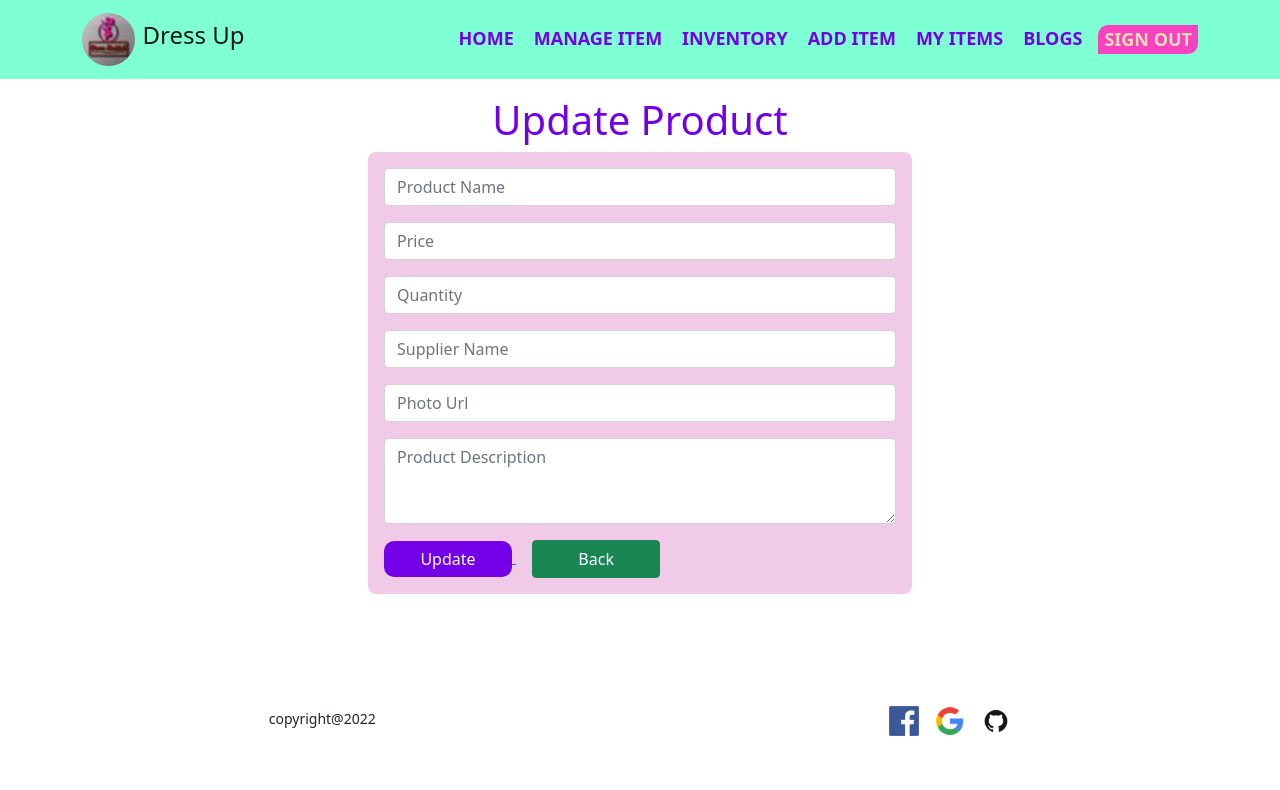
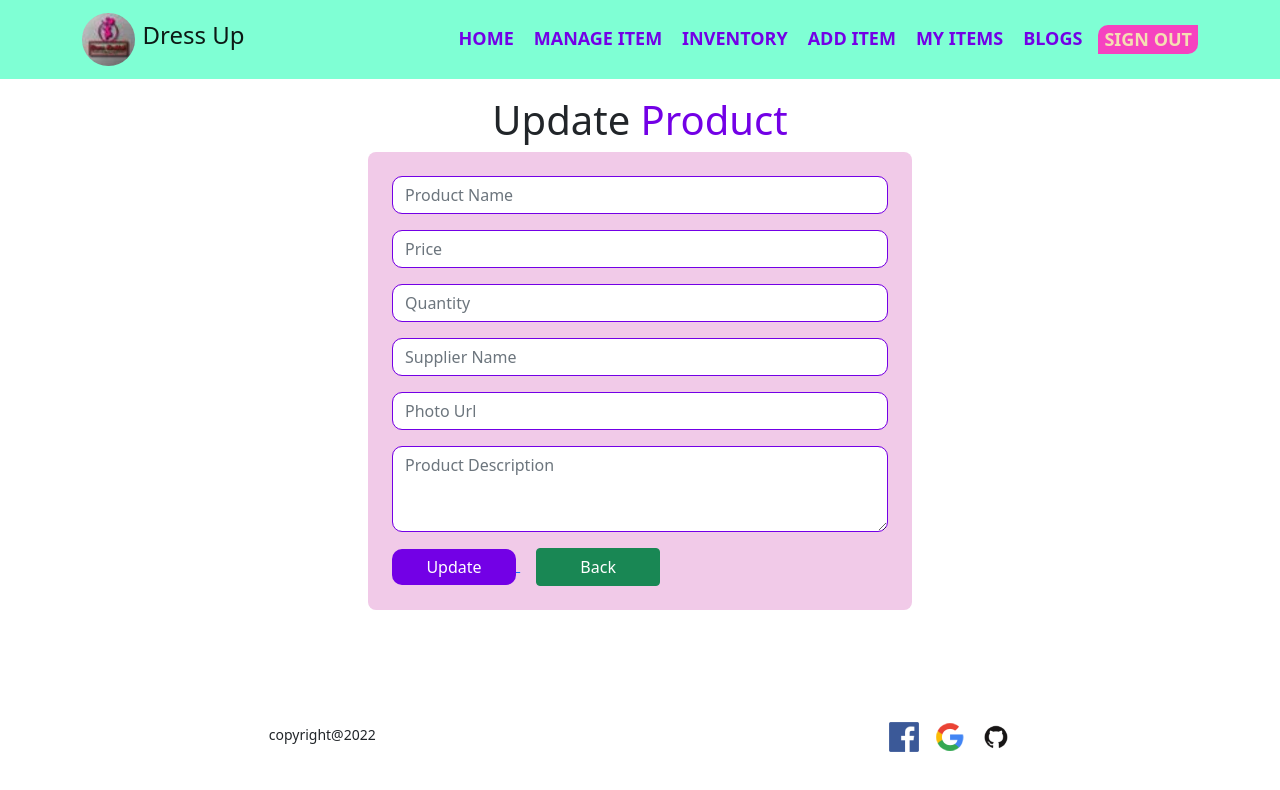
Before and after one commit to afruzaakter/warehouse-management-client-side, a React (Create React App) app: page /update/1 in a window 1280 px wide. Shown: the top 790 px of the page. Built offline with nearby package versions, Linux system fonts and the light colour scheme; no server answers; sample sign-in values are in the browser's storage.

Commit message:
update readme file

```diff
--- a/src/Components/InventoryItems/InventoryItems.js
+++ b/src/Components/InventoryItems/InventoryItems.js
@@ -8,6 +8,13 @@ const InventoryItems = () => {
   // console.log(products);
   const { id } = useParams();
 
+  const handleDeliver = e =>{
+    e.preventDefault();
+
+  }
+
+
+//product add
   useEffect(() => {
     const url = `http://localhost:5000/service/${id}`
     // console.log(url);
--- a/src/Components/Update/Update.js
+++ b/src/Components/Update/Update.js
@@ -76,26 +76,26 @@ const Update = () => {
 }
   return (
     <div className='m-5 p-5'>
-      <h1 className='text-center text-style' >Update Product</h1>
-      <Form onSubmit={handleUpdate} className="mx-auto w-50 login-form p-3">
+      <h1 className='text-center ' >Update <span className='text-style'>Product</span> </h1>
+      <Form onSubmit={handleUpdate} className="mx-auto w-50 login-form  p-4">
         <Form.Group className="mb-3" controlId="exampleForm.ControlInput1">
-          <Form.Control type="text" name="name" placeholder="Product Name"  />
+          <Form.Control className='addinputField' type="text" name="name" placeholder="Product Name"  />
         </Form.Group>
         <Form.Group className="mb-3" controlId="exampleForm.ControlInput1">
-          <Form.Control type="text" name="price" placeholder="Price" />
+          <Form.Control className='addinputField' type="text" name="price" placeholder="Price" />
         </Form.Group>
         <Form.Group className="mb-3" controlId="exampleForm.ControlInput1">
-          <Form.Control type="text" name="quantity" placeholder="Quantity"  />
+          <Form.Control className='addinputField' type="text" name="quantity" placeholder="Quantity"  />
         </Form.Group>
         <Form.Group className="mb-3" controlId="exampleForm.ControlInput1">
-          <Form.Control type="text" name="suppler" placeholder="Supplier Name"  />
+          <Form.Control className='addinputField' type="text" name="suppler" placeholder="Supplier Name"  />
         </Form.Group>
         <Form.Group className="mb-3" controlId="exampleForm.ControlInput1">
-          <Form.Control type="text" name="image" placeholder="Photo Url"  />
+          <Form.Control className='addinputField' type="text" name="image" placeholder="Photo Url"  />
         </Form.Group>
         <Form.Group className="mb-3" controlId="exampleForm.ControlTextarea1">
 
-          <Form.Control as="textarea" name="description" placeholder='Product Description' rows={3} />
+          <Form.Control className='addinputField' as="textarea" name="description" placeholder='Product Description' rows={3} />
         </Form.Group>
         <button className='btn btn-success w-25 social-style'>Update</button>
         <Link to="/myitems"> <button className='btn btn-success w-25 ms-3'>Back</button> </Link>
```
Also changed, not shown: firebase.json (added), 2 other files (tests, documents, lock files or other folders).
